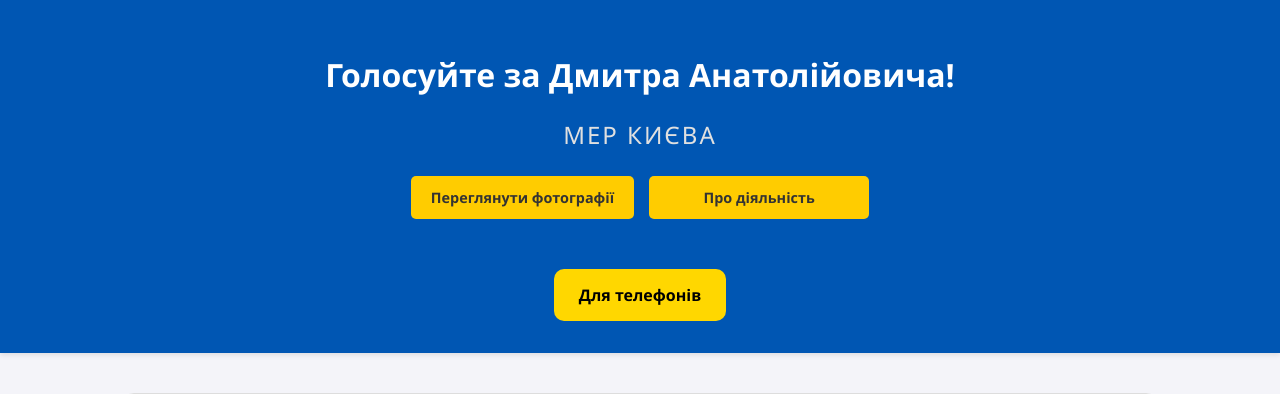
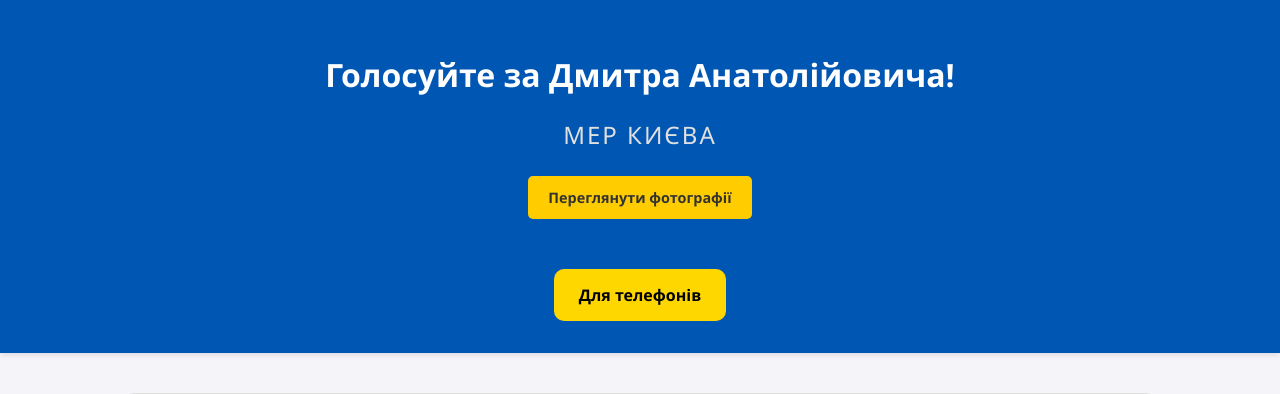
Before and after one commit to roanmarley/sait, a Flask app: page / in a window 1280 px wide. Shown: the top 394 px of the page. Run offline with Flask 3, Linux system fonts and the light colour scheme.

Commit message:
Update index.html

```diff
--- a/mayor_site/templates/index.html
+++ b/mayor_site/templates/index.html
@@ -118,7 +118,6 @@ img {
     <!-- Контейнер для трех кнопок -->
     <div class="nav-buttons">
         <a href="#gallery-section" class="btn-nav">Переглянути фотографії</a>
-        <a href="#about-section" class="btn-nav">Про діяльність</a>
     </div>
 
 
```
